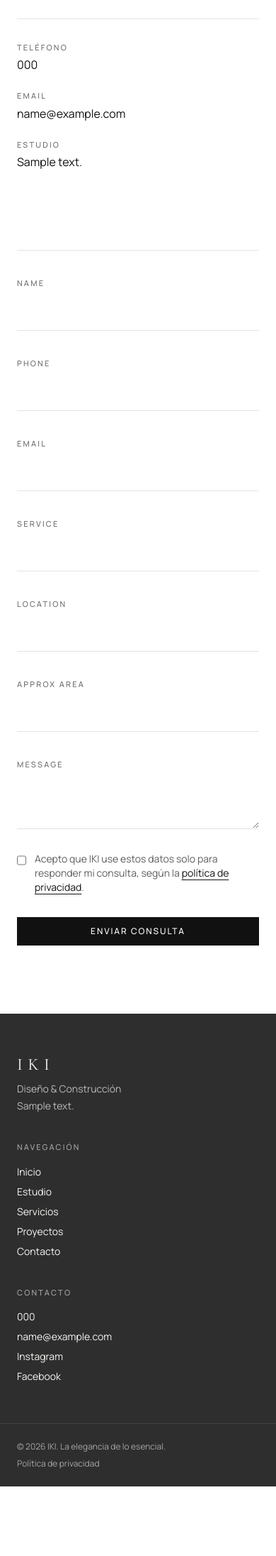
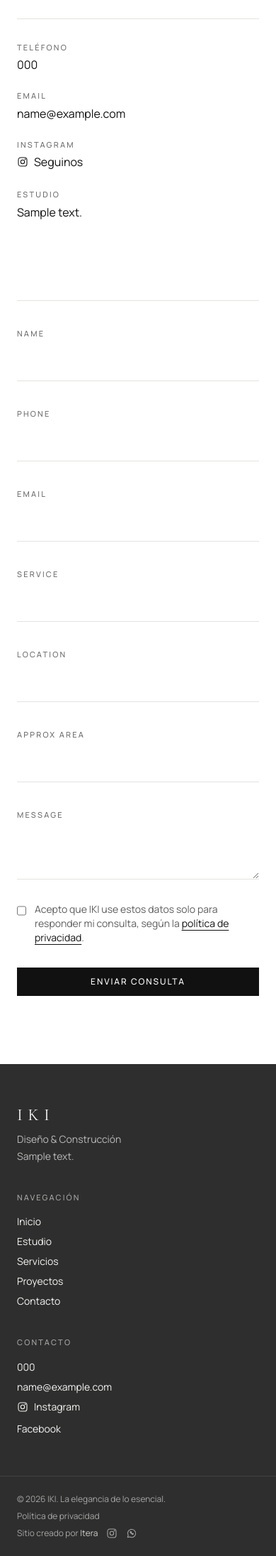
Before and after one commit to JuanPabloSantagati/Iki-Construccion, a Django app: template templates/contact/contact.html in a window 390 px wide. Shown: the part 366-2558 px from the top of the page at 71% size. Before the commit the page ends 2460 px from the top, so only its background shows below. Run offline with Django 5.2, Linux system fonts and the light colour scheme; the template is opened without the code that fills it: most values are stand-ins (such as "Sample title", 1, 10 or a date in 2020); form fields are guessed from the names that the template uses; style sheets or scripts are compiled from the project's sources.

Commit message:
feat(core): favicon provisorio, links a Instagram y crédito de Itera
- Favicon provisorio (monograma "IKI" en SVG, ICO y apple-touch-icon) hasta
  tener el logo; /favicon.ico redirige al de static.
- Instagram de IKI (desde Configuración del sitio) en header, menú mobile,
  footer y contacto; el seed lo carga si está vacío.
- Footer: "Sitio creado por Itera" con links a la web, Instagram y WhatsApp.

Co-Authored-By: Claude Opus 5.5 <noreply@anthropic.com>

```diff
--- a/apps/core/urls.py
+++ b/apps/core/urls.py
@@ -6,6 +6,8 @@ app_name = "core"
 
 urlpatterns = [
     path("", views.home, name="home"),
+    # Algunos navegadores y lectores piden /favicon.ico aunque el HTML declare otro ícono.
+    path("favicon.ico", views.favicon),
     path("estudio/", views.studio, name="studio"),
     path("privacidad/", views.privacy, name="privacy"),
 ]
--- a/apps/projects/management/commands/seed_projects.py
+++ b/apps/projects/management/commands/seed_projects.py
@@ -83,6 +83,7 @@ SERVICES = [
 ]
 
 ADDRESS = "Baradero, Buenos Aires"
+INSTAGRAM = "https://www.instagram.com/ikiproyectos/"
 
 
 class Command(BaseCommand):
@@ -111,6 +112,10 @@ class Command(BaseCommand):
                 site.address = ADDRESS
                 site.save()
                 created["dirección del sitio"] = 1
+            if not site.instagram:
+                site.instagram = INSTAGRAM
+                site.save()
+                created["Instagram del sitio"] = 1
         news = [f"{n} {label}" for label, n in created.items() if n]
         self.stdout.write("Creados: " + ", ".join(news) + "." if news else "Nada nuevo para crear.")
 
--- a/templates/base.html
+++ b/templates/base.html
@@ -7,6 +7,10 @@
   <meta name="description" content="{% block meta_description %}Estudio de arquitectura en Baradero. Proyectos, renders, dirección de obra, planos municipales y agrimensura. La elegancia de lo esencial.{% endblock %}">
   {# HTMX sin eval, sin <script> inyectados y sin estilos inline: compatible con una CSP estricta #}
   <meta name="htmx-config" content='{"includeIndicatorStyles": false, "allowEval": false, "allowScriptTags": false, "selfRequestsOnly": true}'>
+  <link rel="icon" href="{% static 'img/favicon.ico' %}" sizes="48x48">
+  <link rel="icon" href="{% static 'img/favicon.svg' %}" type="image/svg+xml">
+  <link rel="apple-touch-icon" href="{% static 'img/apple-touch-icon.png' %}">
+  <meta name="theme-color" content="#ffffff">
   <link rel="preload" href="{% static 'fonts/manrope-latin-wght-normal.woff2' %}" as="font" type="font/woff2" crossorigin>
   <link rel="stylesheet" href="{% static 'css/app.css' %}">
   <script src="{% static 'js/htmx.min.js' %}" integrity="sha384-2OatzQy1H+Zd/IIrjr1TcuDGqLXeHhbooAyJY1KdQMKnr4LZ22k31GBLdYKHmVjg" defer></script>
--- a/templates/contact/contact.html
+++ b/templates/contact/contact.html
@@ -25,6 +25,9 @@
       {% if site.email %}
         <div><p class="eyebrow text-ash">Email</p><a href="mailto:{{ site.email }}" class="mt-1 block hover:underline">{{ site.email }}</a></div>
       {% endif %}
+      {% if site.instagram %}
+        <div><p class="eyebrow text-ash">Instagram</p><a href="{{ site.instagram }}" class="mt-1 inline-flex items-center gap-2 hover:underline" target="_blank" rel="noopener">{% include "partials/icon_instagram.html" with class="size-4" %} Seguinos</a></div>
+      {% endif %}
       {% if site.address %}
         <div><p class="eyebrow text-ash">Estudio</p><p class="mt-1">{{ site.address }}</p></div>
       {% endif %}
--- /dev/null
+++ b/templates/partials/credits.html
@@ -0,0 +1,6 @@
+{# Crédito de los desarrolladores. Links externos: sin datos de referencia del sitio. #}
+<p class="flex flex-wrap items-center gap-x-3 gap-y-1">
+  <span>Sitio creado por <a href="https://iterarg.com/" class="text-mist/80 underline-offset-4 hover:text-paper hover:underline" target="_blank" rel="noopener">Itera</a></span>
+  <a href="https://www.instagram.com/itera.soft/" class="hover:text-paper" target="_blank" rel="noopener" aria-label="Instagram de Itera">{% include "partials/icon_instagram.html" with class="size-4" %}</a>
+  <a href="https://wa.me/5493413055256" class="hover:text-paper" target="_blank" rel="noopener" aria-label="WhatsApp de Itera">{% include "partials/icon_whatsapp.html" with class="size-4" %}</a>
+</p>
--- a/templates/partials/footer.html
+++ b/templates/partials/footer.html
@@ -26,7 +26,7 @@
         {% if wa %}<li><a href="{{ wa }}" class="hover:text-paper" target="_blank" rel="noopener">WhatsApp</a></li>{% endif %}
         {% if site.phone %}<li><a href="{{ site.phone|tel_href }}" class="hover:text-paper">{{ site.phone }}</a></li>{% endif %}
         {% if site.email %}<li><a href="mailto:{{ site.email }}" class="hover:text-paper">{{ site.email }}</a></li>{% endif %}
-        {% if site.instagram %}<li><a href="{{ site.instagram }}" class="hover:text-paper" target="_blank" rel="noopener">Instagram</a></li>{% endif %}
+        {% if site.instagram %}<li><a href="{{ site.instagram }}" class="inline-flex items-center gap-2 hover:text-paper" target="_blank" rel="noopener">{% include "partials/icon_instagram.html" with class="size-4" %} Instagram</a></li>{% endif %}
         {% if site.facebook %}<li><a href="{{ site.facebook }}" class="hover:text-paper" target="_blank" rel="noopener">Facebook</a></li>{% endif %}
       </ul>
     </div>
@@ -35,7 +35,10 @@
   <div class="container-site border-t border-mist/10 py-6">
     <div class="flex flex-col gap-2 text-xs text-mist/60 sm:flex-row sm:justify-between">
       <p>&copy; {% now "Y" %} IKI. La elegancia de lo esencial.</p>
-      <a href="{% url 'core:privacy' %}" class="hover:text-paper">Política de privacidad</a>
+      <div class="flex flex-col gap-2 sm:flex-row sm:items-center sm:gap-6">
+        <a href="{% url 'core:privacy' %}" class="hover:text-paper">Política de privacidad</a>
+        {% include "partials/credits.html" %}
+      </div>
     </div>
   </div>
 </footer>
--- a/templates/partials/header.html
+++ b/templates/partials/header.html
@@ -6,6 +6,9 @@
       <a href="{% url 'core:studio' %}" class="eyebrow text-stone hover:text-ink">Estudio</a>
       <a href="{% url 'services:list' %}" class="eyebrow text-stone hover:text-ink">Servicios</a>
       <a href="{% url 'projects:list' %}" class="eyebrow text-stone hover:text-ink">Proyectos</a>
+      {% if site.instagram %}
+        <a href="{{ site.instagram }}" class="text-stone hover:text-ink" target="_blank" rel="noopener" aria-label="Instagram de IKI">{% include "partials/icon_instagram.html" %}</a>
+      {% endif %}
       <a href="{% url 'contact:form' %}" class="btn-outline">Iniciar proyecto</a>
     </nav>
 
@@ -16,6 +19,9 @@
         <a href="{% url 'core:studio' %}" class="eyebrow">Estudio</a>
         <a href="{% url 'services:list' %}" class="eyebrow">Servicios</a>
         <a href="{% url 'projects:list' %}" class="eyebrow">Proyectos</a>
+        {% if site.instagram %}
+          <a href="{{ site.instagram }}" class="eyebrow inline-flex items-center gap-2" target="_blank" rel="noopener">{% include "partials/icon_instagram.html" with class="size-4" %} Instagram</a>
+        {% endif %}
         <a href="{% url 'contact:form' %}" class="btn-solid">Iniciar proyecto</a>
       </nav>
     </details>
--- /dev/null
+++ b/templates/partials/icon_instagram.html
@@ -0,0 +1 @@
+<svg xmlns="http://www.w3.org/2000/svg" viewBox="0 0 24 24" fill="none" stroke="currentColor" stroke-width="1.6" stroke-linecap="round" stroke-linejoin="round" class="{{ class|default:'size-5' }}" aria-hidden="true" focusable="false"><rect x="3" y="3" width="18" height="18" rx="5"/><circle cx="12" cy="12" r="4"/><circle cx="17.5" cy="6.5" r="0.6" fill="currentColor"/></svg>
--- /dev/null
+++ b/templates/partials/icon_whatsapp.html
@@ -0,0 +1 @@
+<svg xmlns="http://www.w3.org/2000/svg" viewBox="0 0 24 24" fill="none" stroke="currentColor" stroke-width="1.6" stroke-linecap="round" stroke-linejoin="round" class="{{ class|default:'size-5' }}" aria-hidden="true" focusable="false"><path d="M3.5 20.5l1.3-4A8.5 8.5 0 1 1 8 19.6z"/><path d="M9 8.8c.2 1.9 2.3 4.6 4.7 5.6.6.2 1.2-.2 1.6-.7l.3-.5-1.7-1-.8.8c-1-.4-2-1.4-2.4-2.4l.8-.8-1-1.7-.5.3c-.5.4-1 .9-1 1.4z"/></svg>
```
Also changed, not shown: apps/core/views.py (+7 -1 lines), tests/test_pages.py (+33 -0 lines), tests/test_portfolio.py (+3 -2 lines), static/img/apple-touch-icon.png (added), static/img/favicon.ico (added), static/img/favicon.svg (added).
